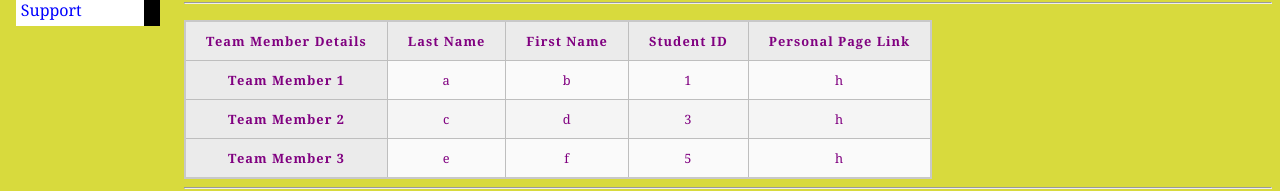
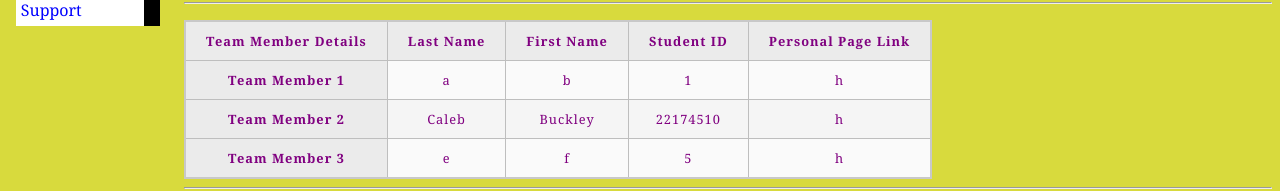
Before and after one commit to trt2862/Ctrl-Alt-Elite.github.io, a plain HTML site: page misc/ethics.html in a window 1280 px wide. Shown: the part 367-558 px from the top of the page. Drawn offline with Linux system fonts and the light colour scheme.

Commit message:
Update ethics.html
added my name

```diff
--- a/misc/ethics.html
+++ b/misc/ethics.html
@@ -50,9 +50,9 @@
    </tr>
 	<p align = "left"</p>
 	<tr><th scope="row">Team Member 2</th>
-        <td>c</td>
-		<td>d</td>
-        <td>3</td>
+        <td>Caleb</td>
+		<td>Buckley</td>
+        <td>22174510</td>
 		<td>h</td>
     </tr>
 	<p align = "left"</p>
```
